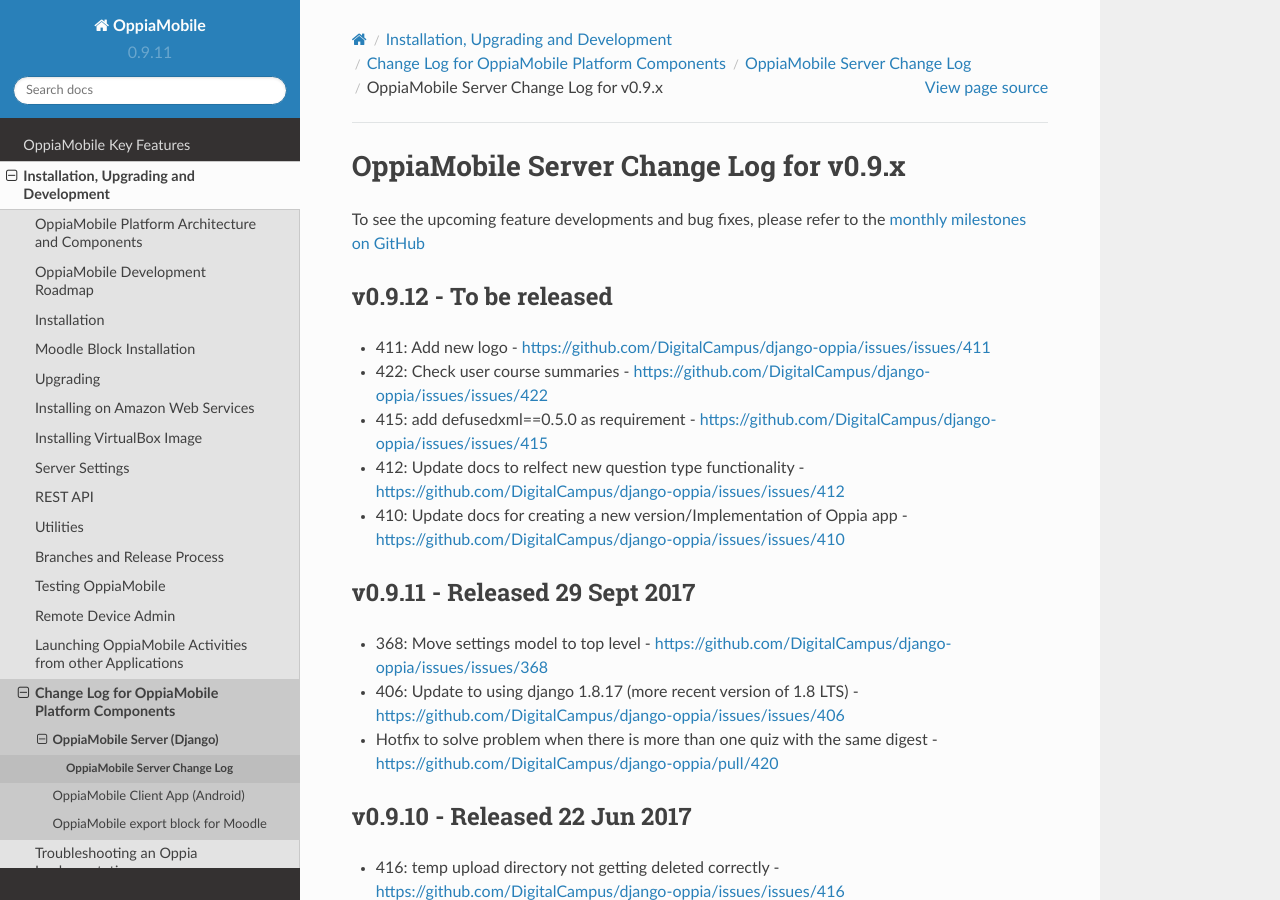
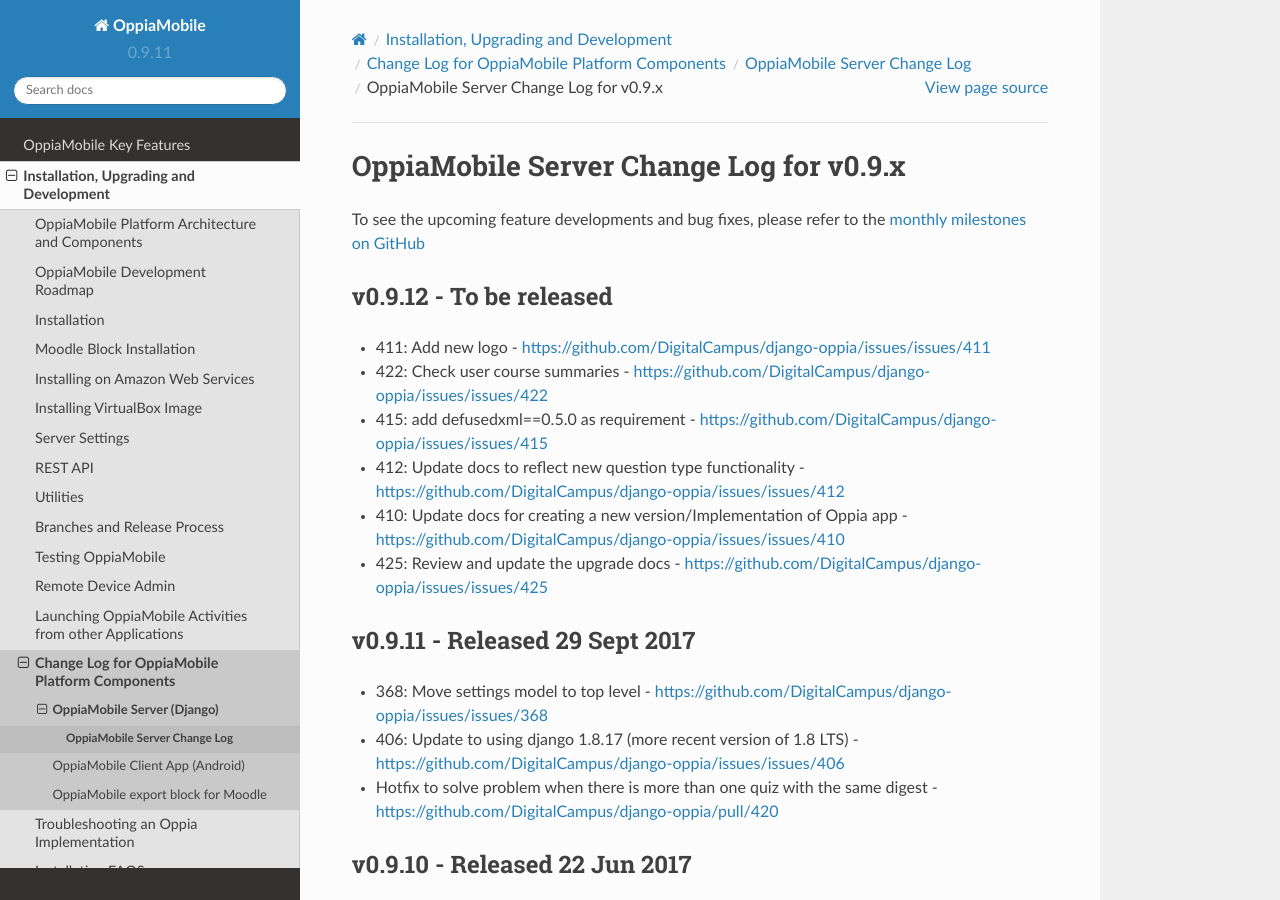
Before and after one commit to DigitalCampus/django-oppia, a Sphinx documentation site: the page built from docs/dev/changelog_server_v0.9.rst, in a window 1280 px wide and 900 px high. Built offline with Sphinx 7.4.7 and the Read the Docs theme 2.0.0, drawn with Linux system fonts in a browser that asks for light colours; the version number is read from the project's files by our own code.

Commit message:
update docs

```diff
--- a/docs/dev/changelog_server_v0.9.rst
+++ b/docs/dev/changelog_server_v0.9.rst
@@ -12,8 +12,9 @@
 * 411: Add new logo - https://github.com/DigitalCampus/django-oppia/issues/issues/411
 * 422: Check user course summaries - https://github.com/DigitalCampus/django-oppia/issues/issues/422
 * 415: add defusedxml==0.5.0 as requirement - https://github.com/DigitalCampus/django-oppia/issues/issues/415
-* 412: Update docs to relfect new question type functionality - https://github.com/DigitalCampus/django-oppia/issues/issues/412
+* 412: Update docs to reflect new question type functionality - https://github.com/DigitalCampus/django-oppia/issues/issues/412
 * 410: Update docs for creating a new version/Implementation of Oppia app - https://github.com/DigitalCampus/django-oppia/issues/issues/410
+* 425: Review and  update the upgrade docs - https://github.com/DigitalCampus/django-oppia/issues/issues/425
 
 .. _serverv0.9.11:
 
--- a/docs/dev/index.rst
+++ b/docs/dev/index.rst
@@ -10,7 +10,6 @@
    roadmap
    install
    block_install
-   upgrade
    aws
    virtualbox
    settings
```
Also changed, not shown: docs/dev/upgrade.rst (deleted, +0 -22 lines).
